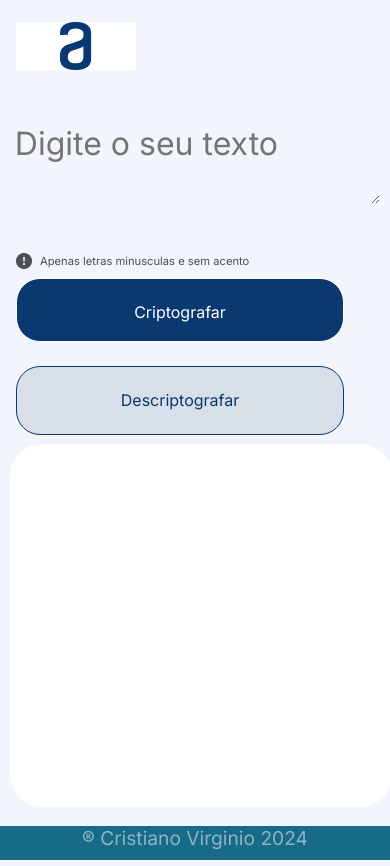
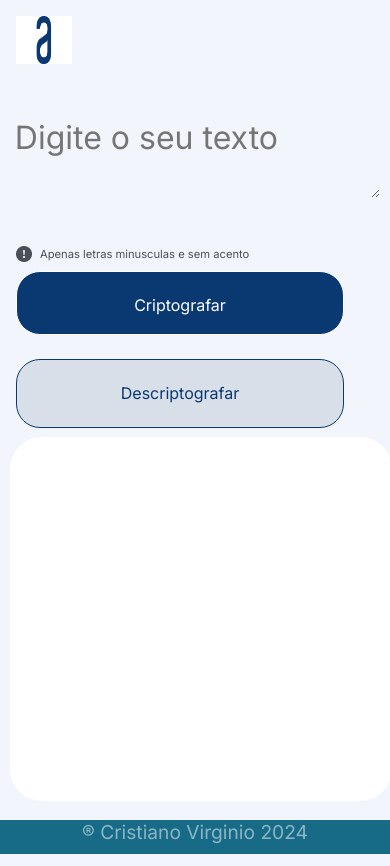
Before and after one commit to cristianovirginio/encriptador, a plain HTML site: page index.html in a window 390 px wide. Drawn offline with Linux system fonts and the light colour scheme.

Commit message:
correção versão mobile imagem e espaçamento.

```diff
--- a/styles/style.css
+++ b/styles/style.css
@@ -314,8 +314,8 @@ footer p{
     }
 
     .imageHeader{
-        margin:1.4rem 0 0 1rem;
-        width:rem;
+        margin:1rem 0 0 1rem;
+        width:3.5rem;
         height:3rem;
 
         gap:1rem;
```
